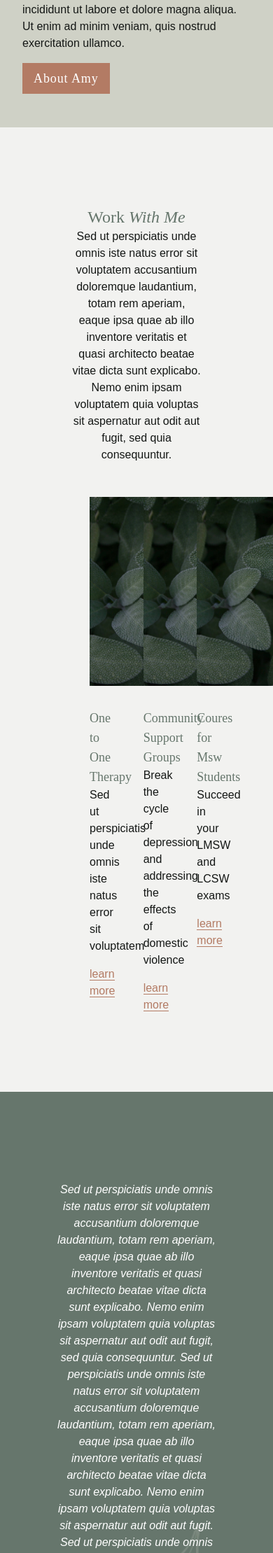
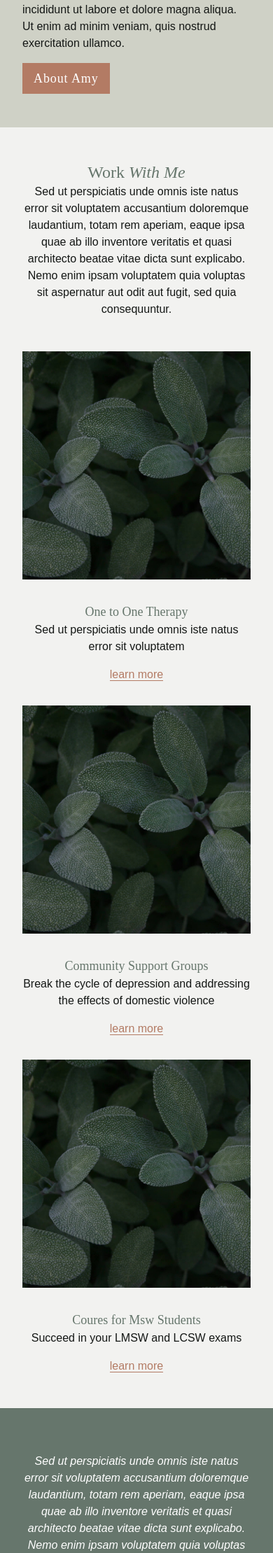
Before and after one commit to brittwoodard/gentle-within, a Jekyll site: the page built from index.html, in a window 390 px wide. Shown: the part 3645-5864 px from the top of the page at 70% size. Built offline with Jekyll 4.4.1, drawn with Linux system fonts in a browser that asks for light colours; some web fonts are replaced.

Commit message:
footer mobile

```diff
--- a/_includes/site-footer.html
+++ b/_includes/site-footer.html
@@ -1,8 +1,8 @@
 <!-- Site Footer -->
-<footer class="grid grid-cols-3 bg-main py-12 px-20">
+<footer class="grid lg:grid-cols-3 bg-main py-12 px-8 lg:px-20">
 
     <!-- Left Column / Footer Navigation -->
-    <div class="col-span-2 grid grid-cols-2 gap-4">
+    <div class="lg:col-span-2 grid lg:grid-cols-2 gap-4">
 
         <!-- Services -->
         <div>
@@ -25,10 +25,10 @@
     </div>
 
     <!-- Right Column / Socials -->
-    <div class="col-span-1 text-dark text-right">
+    <div class="col-span-1 text-dark text-center lg:text-right mt-8 lg:mt-0">
         <a class="font-serif text-2xl" href="/index.html">Gentle Within</a>
 
-        <div class="flex space-x-4 justify-end">
+        <div class="flex space-x-4 justify-center lg:justify-end">
 
             <a href="https://www.facebook.com/{{ site.data.site-settings.social.facebook_username }}/"><i class="fa-brands fa-facebook"></i></a>
 
--- a/assets/css/style.css
+++ b/assets/css/style.css
@@ -632,6 +632,10 @@
   margin-left: auto;
   margin-right: auto;
 }
+.mx-12 {
+  margin-left: 3rem;
+  margin-right: 3rem;
+}
 .mb-12 {
   margin-bottom: 3rem;
 }
@@ -652,6 +656,9 @@
 }
 .mt-4 {
   margin-top: 1rem;
+}
+.mt-8 {
+  margin-top: 2rem;
 }
 .block {
   display: block;
@@ -908,11 +915,20 @@
   .lg\:col-span-1 {
     grid-column: span 1 / span 1;
   }
+  .lg\:col-span-2 {
+    grid-column: span 2 / span 2;
+  }
   .lg\:mr-12 {
     margin-right: 3rem;
   }
   .lg\:mb-0 {
     margin-bottom: 0px;
+  }
+  .lg\:ml-20 {
+    margin-left: 5rem;
+  }
+  .lg\:mt-0 {
+    margin-top: 0px;
   }
   .lg\:flex {
     display: flex;
@@ -941,6 +957,15 @@
   .lg\:grid-cols-2 {
     grid-template-columns: repeat(2, minmax(0, 1fr));
   }
+  .lg\:grid-cols-3 {
+    grid-template-columns: repeat(3, minmax(0, 1fr));
+  }
+  .lg\:grid-cols-4 {
+    grid-template-columns: repeat(4, minmax(0, 1fr));
+  }
+  .lg\:justify-end {
+    justify-content: flex-end;
+  }
   .lg\:gap-20 {
     gap: 5rem;
   }
@@ -964,4 +989,11 @@
     padding-top: 7rem;
     padding-bottom: 7rem;
   }
+  .lg\:px-12 {
+    padding-left: 3rem;
+    padding-right: 3rem;
+  }
+  .lg\:text-right {
+    text-align: right;
+  }
 }
--- a/index.html
+++ b/index.html
@@ -178,17 +178,17 @@
 
 
 <!-- Work with Me Section -->
-<section class="bg-light py-28 px-20">
+<section class="bg-light py-12 lg:py-28 px-8 lg:px-20">
   <div class="text-center">
     <h2 class="font-serif text-dark text-2xl">{{ page.services.heading_html }}</h2>
-    <div class="mb-12 w-[80%] mx-auto">
+    <div class="mb-12 lg:w-[80%] mx-auto">
       {{ page.services.description_html | markdownify }}
     </div>
   </div>
 
-  <div class="grid grid-cols-3">
+  <div class="grid lg:grid-cols-3">
     {% for item in page.services.services %}
-    <div class="text-center px-12">
+    <div class="text-center lg:px-12 mb-8 last:mb-0 lg:mb-0">
       <div class="bg-image-style aspect-square min-h-[30vh] mb-8" style="background-image: url('{{ item.featured_image }}');"></div>
       <h3 class="font-serif text-dark text-lg">{{ item.title }}</h3>
       <p>{{ item.description }}</p>
@@ -201,10 +201,10 @@
 
 
 <!-- Testimonials Section -->
-<section class="bg-dark text-white py-28 px-20 bg-image-style" style="background-image: url('{{ page.testimonials.background-image.image_path }}'); background-position: {{ page.testimonials.background-image.image_focus }};">
+<section class="bg-dark text-white py-12 lg:py-28 px-8 lg:px-20 bg-image-style" style="background-image: url('{{ page.testimonials.background-image.image_path }}'); background-position: {{ page.testimonials.background-image.image_focus }};">
   <div class="testimonial-container">
     {% for item in page.testimonials.testimonials %}
-    <div class="testimonial-item text-center w-[80%] mx-auto">
+    <div class="testimonial-item text-center lg:w-[80%] mx-auto">
         <p class="text-center"><em>{{ item.testimonial_html }}</em></p>
         <p class="text-right">{{ item.author }}</p>
     </div>
@@ -214,11 +214,11 @@
 
 
 <!-- Call to Action -->
-<section class="relative grid grid-cols-4">
+<section class="relative grid lg:grid-cols-4">
 
   <!-- Left Column / Text -->
   <div class="col-span-3 flex items-center">
-    <div class="ml-20">
+    <div class="px-12 lg:px-0 lg:ml-20">
       <h2 class="font-serif text-dark text-2xl">{{ page.cta.heading }}</h2>
       <div class="w-[80%]">
         {{ page.cta.description_html | markdownify }}
```
